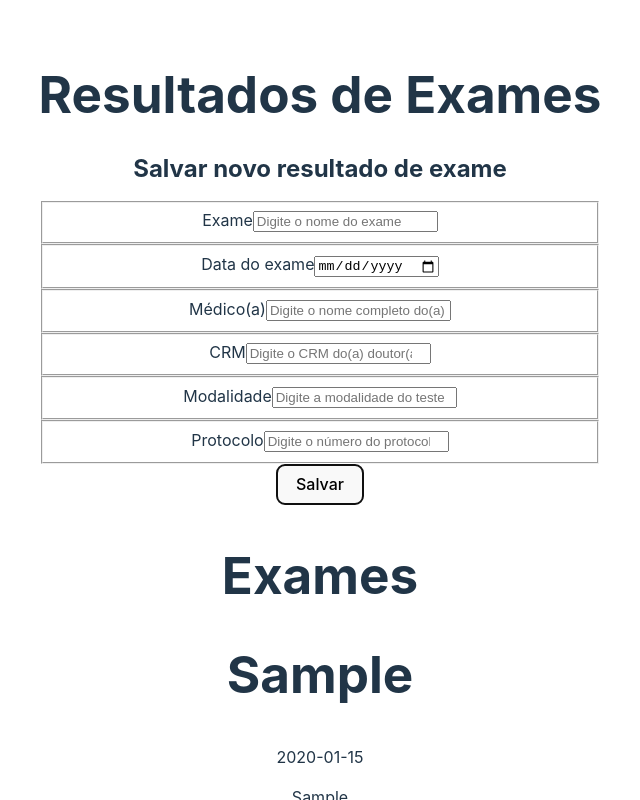
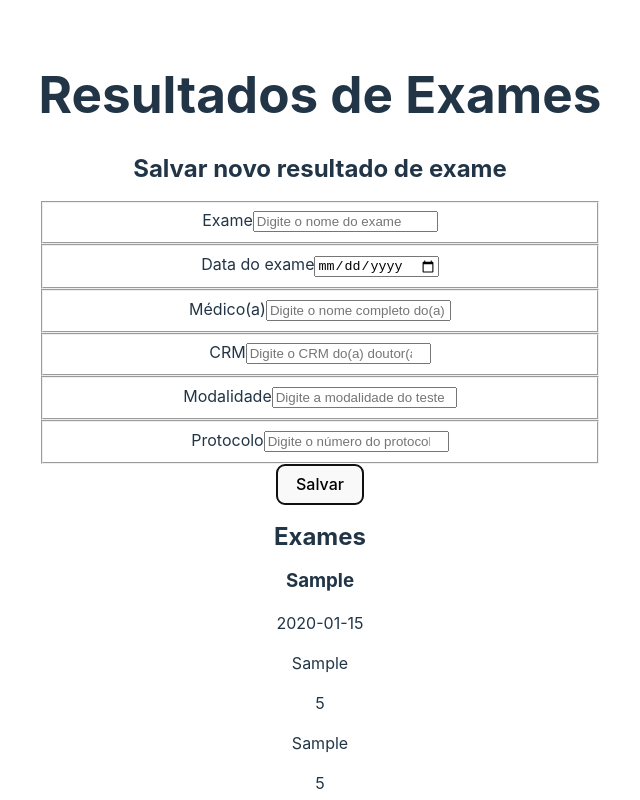
Before and after one commit to PatriciaKAssano/digitalHouse_certifiedTechDeveloper, a React (Vite) app in the folder frontEnd_III/checkpoint_001/: page / in a window 1280 px wide. Both pictures are taken after typing "Sample", "2020-01-15", "Sample", "5", "Sample", "5" into the empty fields and a click on the button "Salvar". Shown: the top 800 px of the page, without its empty margins (320-960 px from the left). Built offline with nearby package versions, Linux system fonts and the light colour scheme.

Commit message:
alerts and code organizational restructuring

```diff
--- a/frontEnd_III/checkpoint_001/src/App.jsx
+++ b/frontEnd_III/checkpoint_001/src/App.jsx
@@ -1,7 +1,7 @@
 import { useState } from 'react'
 import './App.css'
-import Card from './Card';
-import Form from './Form';
+import Card from './components/Card';
+import Form from './components/Form';
 
 function App() {
 
@@ -61,7 +61,7 @@ function App() {
       } */}
 
 <section>
-            <h1>Exames</h1>
+            <h2>Exames</h2>
             <div className="test-cards">
                 {
                     tests.map((test, index) => {
--- a/frontEnd_III/checkpoint_001/src/Card.jsx
+++ b/frontEnd_III/checkpoint_001/src/components/Card/index.jsx
@@ -1,7 +1,7 @@
 function Card(props) {
     return (
         <div>
-            <h1>{props.test.testName}</h1>
+            <h3>{props.test.testName}</h3>
             <p>{props.test.testDate}</p>
             <p>{props.test.doctorName}</p>
             <p>{props.test.medicalLicenseNumber}</p>
--- a/frontEnd_III/checkpoint_001/src/Form.jsx
+++ b/frontEnd_III/checkpoint_001/src/components/Form/index.jsx
@@ -20,6 +20,13 @@ function Form(props) {
         // }
         if (props.testName.length < 3) {
             props.setFormError(true)
+            alert("Por favor, insira um nome de exame com no mínimo, 3 caracteres!")
+            return
+        }
+
+        if (props.testName[0] == " ") {
+            props.setFormError(true)
+            alert("Por favor, o nome não pode conter espaços em branco no início!")
             return
         }
 
```
Also changed, not shown: frontEnd_III/checkpoint_001/src/components/Card/styles.module.css (added), frontEnd_III/checkpoint_001/src/components/Form/styles.module.css (added).
